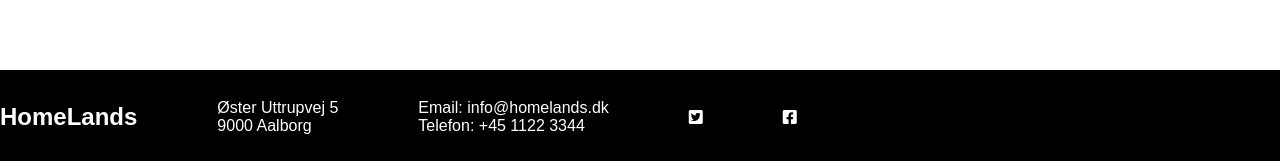
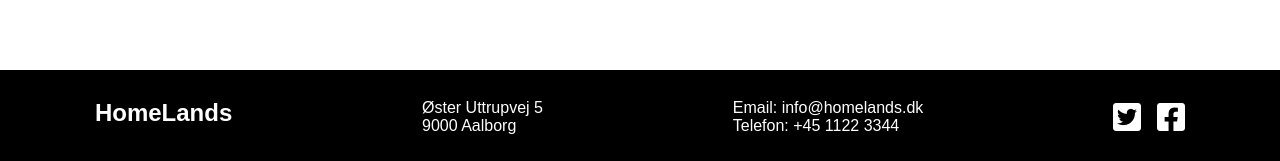
Before and after one commit to LolerSwager/HomeLands, a React (Vite) app in the folder vite-homelands/: page / in a window 1280 px wide. Shown: the part 636-797 px from the top of the page. Built offline with nearby package versions, Linux system fonts and the light colour scheme; no server answers.

Commit message:
computer change

```diff
--- a/vite-homelands/src/Components/Footer.jsx
+++ b/vite-homelands/src/Components/Footer.jsx
@@ -3,17 +3,21 @@ import styled from "styled-components"
 export default function Footer() {
     return (
         <SyledFooter>
+            <article>
                 <h2>HomeLands</h2>
-            <div>
+                <section>
                     <p>Øster Uttrupvej 5</p>
                     <p>9000 Aalborg</p>
-            </div>
-            <div>
+                </section>
+                <section>
                     <p>Email: info@homelands.dk</p>
                     <p>Telefon: +45 1122 3344</p>
-            </div>
+                </section>
+                <section>
                     <i class="fa-brands fa-square-twitter"></i>
                     <i class="fa-brands fa-square-facebook"></i>
+                </section>
+            </article>
         </SyledFooter>
     )
 }
@@ -21,8 +25,21 @@ export default function Footer() {
 const SyledFooter = styled.footer`
     display: flex;
     align-items: center;
-    gap: 5rem;
+    justify-content: center;
     height: 94px;
     background-color: #000000;
     color: #ffffff;
+    article {
+        width: 100%;
+        display: flex;
+        justify-content: space-around;
+        section:last-of-type {
+            display: inherit;
+            align-items: center;
+            gap: 1rem;
+            i {
+                font-size: 2rem;
+            }
+        }
+    }
 `
```
Lines whose indentation alone changed are shown as unchanged.
